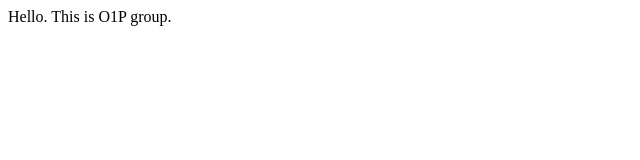
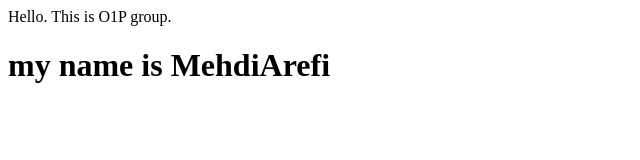
Before and after one commit to AliMo10/crocodile-git-exercises, a plain HTML site: page index.html in a window 1280 px wide. Shown: the whole page, without its empty margins (0-640 px from the left). Drawn offline with Linux system fonts and the light colour scheme.

Commit message:
update index.html by Mehdi

```diff
--- a/index.html
+++ b/index.html
@@ -2,6 +2,7 @@
     <head>
         <body>
             <p>Hello. This is O1P group.</p>
+            <h1> my name is MehdiArefi</h1>
         </body>
     </head>
 </html>
```
